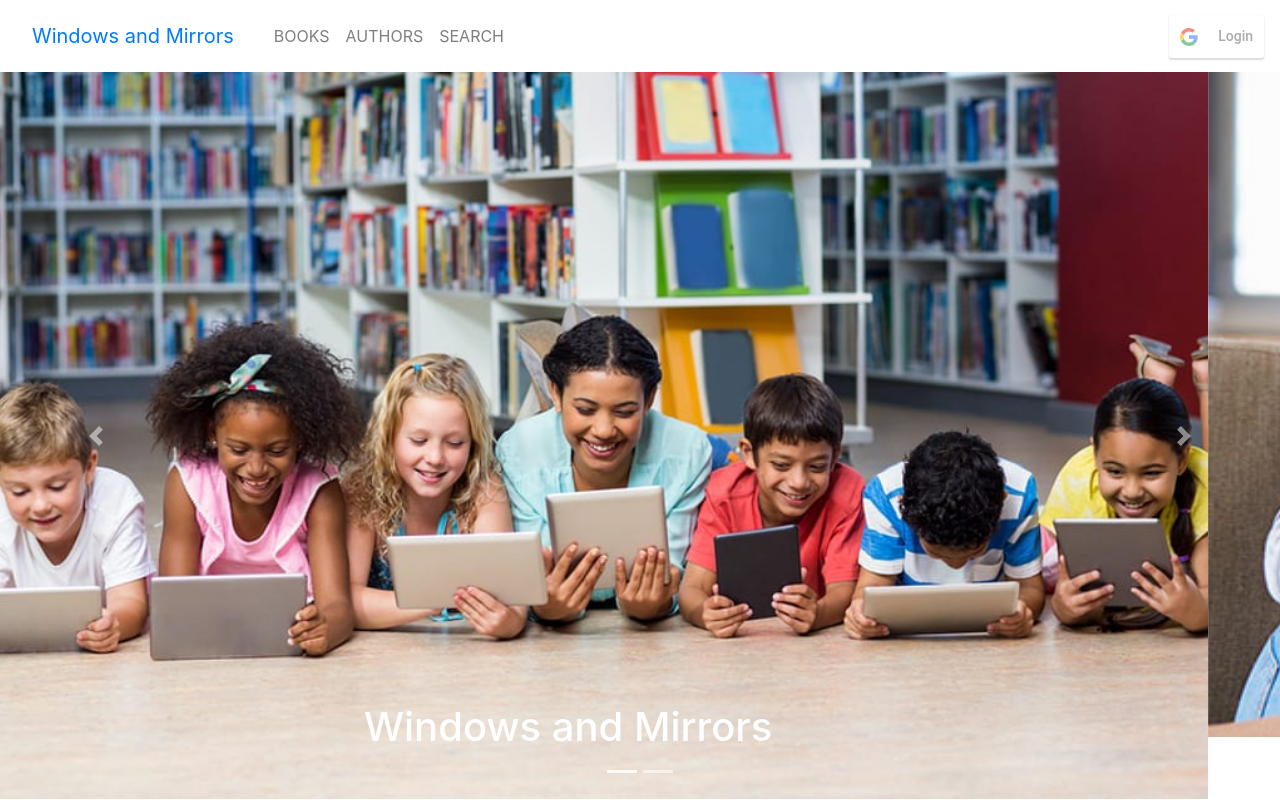
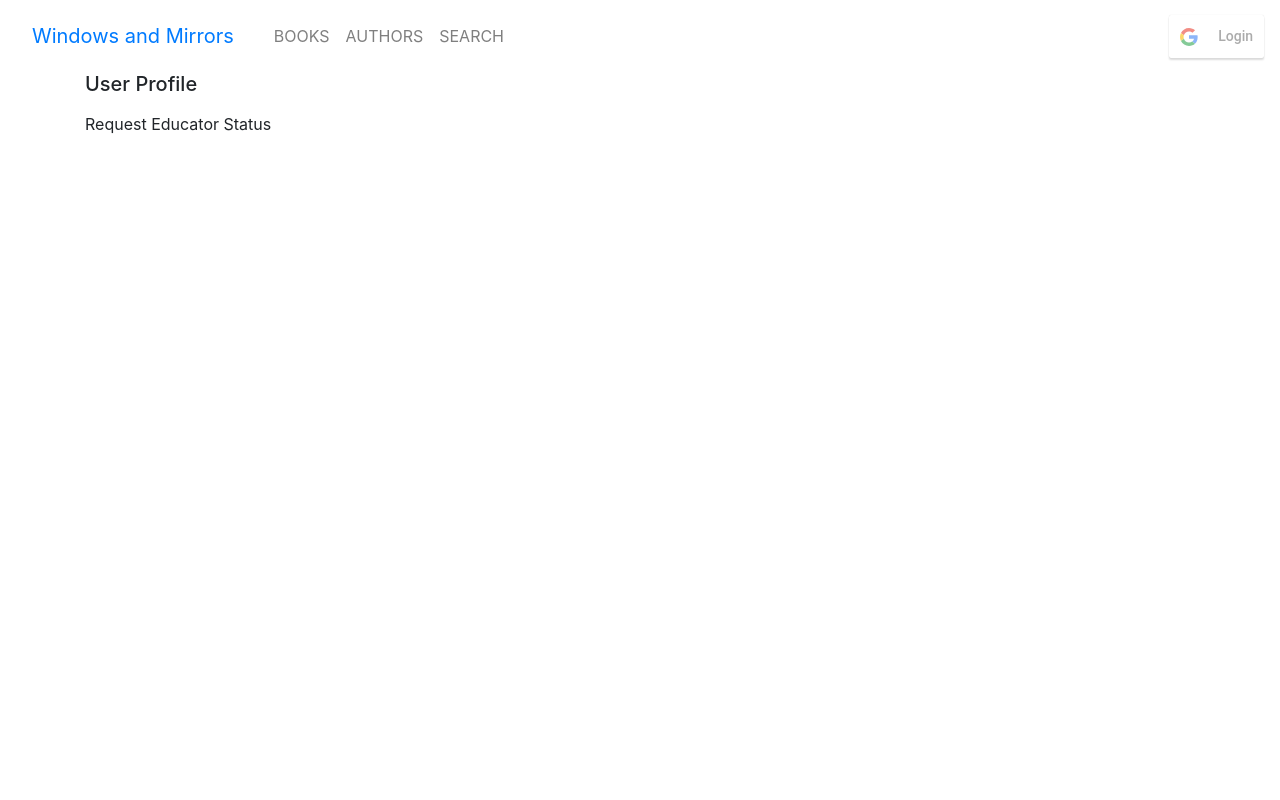
Before and after one commit to M-Burr/windows_and_mirrors_frontend, a React (Create React App) app: page /profile in a window 1280 px wide. Built offline with nearby package versions, Linux system fonts and the light colour scheme.

Commit message:
added user profile page- basic

```diff
--- a/src/App.js
+++ b/src/App.js
@@ -10,6 +10,7 @@ import {
   Link
 } from "react-router-dom";
 import Books from './Components/Books.js'
+import UserProfile from './Components/UserProfile.js'
 import BookDetails from './Components/BookDetails.js'
 import Authors from './Components/Authors.js'
 import Search from './Components/Search.js'
@@ -79,6 +80,9 @@ export class App extends Component {
            cookiePolicy={'single_host_origin'}
            /> }
            {user.email &&
+           <Link className="nav-link" to="/profile">PROFILE</Link>
+           }
+           {user.email &&
            <GoogleLogout
            clientId="134231042819-ldje18ruml7mdidv2ca21946nputsmbu.apps.googleusercontent.com"
            buttonText="Logout"
@@ -96,6 +100,7 @@ export class App extends Component {
             <Route path="/books"> <Books/> </Route>
             <Route path="/authors"> <Authors/> </Route>
             <Route path="/search"> <Search/> </Route>
+            <Route path="/profile"><UserProfile user={this.state.user}/></Route>
             <Route path="/">
               <Carousel>
                 <Carousel.Item className="carousel_picture">
--- /dev/null
+++ b/src/Components/UserProfile.js
@@ -0,0 +1,31 @@
+import React, { Component } from 'react'
+import { Container, Col, Row } from 'react-bootstrap'
+
+export class UserProfile extends Component {
+  constructor(props){
+    super(props);
+
+    this.state = {
+      user: this.props.user
+    }
+  }
+  render(){
+    return(
+      <Container>
+        <Row>
+          <Col>
+            <h5>User Profile</h5>
+            <h6>{this.state.user.name}</h6>
+            <p> {this.state.user.email} </p>
+            <p>  {this.state.user.accountType}</p>
+            <p>Request Educator Status </p>
+          </Col>
+        </Row>
+
+      </Container>
+    );
+  }
+
+}
+
+export default UserProfile
```
